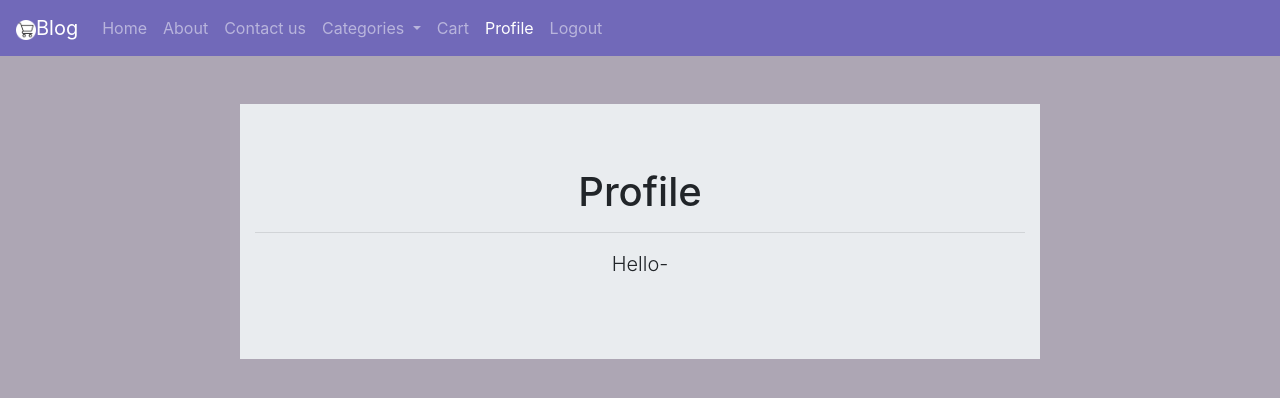
After one commit to Path-1312/E-commerce, a Django app: page /profile/ in a window 1280 px wide. The commit adds this page. Shown: the top 398 px of the page. Run offline with Django 4.2, Linux system fonts and the light colour scheme; a user stored in the database is signed in; data comes from the database, SQL or seed files in the repository; both versions use the stored data as it was after the commit; some libraries are stand-ins or nearby versions.

Commit message:
profile page

```diff
--- a/blog/urls.py
+++ b/blog/urls.py
@@ -21,4 +21,5 @@ urlpatterns = [
     path("login/", auth_views.LoginView.as_view(template_name="registration/login.html"), name="login"),
     path("logout/", auth_views.LogoutView.as_view(), name="logout"),
     path("signup/", views.signup_view, name="signup"),
+    path("profile/", views.profile, name="profile"),
 ]
--- a/blog/views.py
+++ b/blog/views.py
@@ -186,7 +186,14 @@ def signup_view(request):
     return render(request, "registration/signup.html", {"form": form})
 
 
+def profile(request):
+    if not request.user.is_authenticated:
+        messages.warning(request, "You need to log in to view your profile.")
+        return redirect('/login/')
 
+    cart_quantities = get_cart_quantities(request)
+    params = index(cart_quantities)
+    return render(request, 'blog/profile.html', params)
 
 
 
--- a/templates/blog/basic.html
+++ b/templates/blog/basic.html
@@ -22,11 +22,11 @@
           <li class="nav-item">
             <a class="nav-link" href="/">Home</span></a>
           </li>
-          <li class="nav-item">
-            <a class="nav-link" href="/about/">About</a>
+          <li class="nav-item {% if request.resolver_match.url_name == 'about' %}active{% endif %}">
+            <a class="nav-link" href="/about">About</a>
           </li>
-          <li class="nav-item">
-            <a class="nav-link" href="/contact us/">Contact Us</a>
+          <li class="nav-item {% if request.resolver_match.url_name == 'contact' %}active{% endif %}">
+            <a class="nav-link" href="/contact us/">Contact us</a>
           </li>
           <li class="nav-item dropdown">
             <a class="nav-link dropdown-toggle" href="#" role="button" data-toggle="dropdown" aria-expanded="false">
@@ -42,9 +42,11 @@
                 <a class="nav-link" href="/cart/">Cart</a>
               </li>
             </a>
+            <li class="nav-item {% if request.resolver_match.url_name == 'profile' %}active{% endif %}">
+              <a class="nav-link" href="/profile/">Profile</a>
+            </li>
             <li class="nav-item">
             {% if user.is_authenticated %}
-            {% comment %} <a class="nav-link" href="{% url 'profile' %}">Profile</a> {% endcomment %}
               <a class="nav-link" href="{% url 'logout' %}">Logout</a>
             {% else %}
               <a class="nav-link" href="{% url 'login' %}">Login</a>
--- a/templates/blog/cart.html
+++ b/templates/blog/cart.html
@@ -45,12 +45,14 @@
             </li>
             <a href="/cart/">
               <li>
-                <a class="nav-link" href="/cart/">Cart</a>
+                <a class="nav-link active" href="/cart/">Cart</a>
               </li>
             </a>
             <li class="nav-item">
+              <a class="nav-link" href="/profile/">Profile</a>
+          </li>
+            <li class="nav-item">
             {% if user.is_authenticated %}
-            {% comment %} <a class="nav-link" href="{% url 'profile' %}">Profile</a> {% endcomment %}
               <a class="nav-link" href="{% url 'logout' %}">Logout</a>
             {% else %}
               <a class="nav-link" href="{% url 'login' %}">Login</a>
--- a/templates/blog/category.html
+++ b/templates/blog/category.html
@@ -49,8 +49,10 @@
               </li>
             </a>
             <li class="nav-item">
+              <a class="nav-link" href="/profile/">Profile</a>
+          </li>
+            <li class="nav-item">
             {% if user.is_authenticated %}
-            {% comment %} <a class="nav-link" href="{% url 'profile' %}">Profile</a> {% endcomment %}
               <a class="nav-link" href="{% url 'logout' %}">Logout</a>
             {% else %}
               <a class="nav-link" href="{% url 'login' %}">Login</a>
--- a/templates/blog/home.html
+++ b/templates/blog/home.html
@@ -22,7 +22,7 @@
       </button>
       <div class="collapse navbar-collapse" id="navbarNav">
         <ul class="navbar-nav">
-          <li class="nav-item">
+          <li class="nav-item active">
             <a class="nav-link" href="/">Home</span></a>
           </li>
           <li class="nav-item">
@@ -47,8 +47,10 @@
             </li>
           </a>
           <li class="nav-item">
+            <a class="nav-link" href="/profile/">Profile</a>
+        </li>
+          <li class="nav-item">
           {% if user.is_authenticated %}
-          {% comment %} <a class="nav-link" href="{% url 'profile' %}">Profile</a> {% endcomment %}
             <a class="nav-link" href="{% url 'logout' %}">Logout</a>
           {% else %}
             <a class="nav-link" href="{% url 'login' %}">Login</a>
--- /dev/null
+++ b/templates/blog/profile.html
@@ -0,0 +1,24 @@
+{% extends "blog/basic.html" %}
+
+{% block title %}About{% endblock %}
+
+{% block body %}
+{% load static %}
+<div class="jumbotron jumbotron-fluid" style="width: 800px; margin:0 auto; ">
+    <div class="container">
+          <center><h1 class="mt-0">Profile</h1></center>
+          <div align="center">
+          </div>
+    <hr>
+            <center>
+                    <p class="lead">Hello{{ user.username }}</p>
+            </center>
+        </div>
+      </div>
+
+
+
+
+
+
+{% endblock %}
--- a/templates/blog/sub_category.html
+++ b/templates/blog/sub_category.html
@@ -46,8 +46,10 @@
             </li>
           </a>
           <li class="nav-item">
+            <a class="nav-link" href="/profile/">Profile</a>
+        </li>
+          <li class="nav-item">
           {% if user.is_authenticated %}
-          {% comment %} <a class="nav-link" href="{% url 'profile' %}">Profile</a> {% endcomment %}
             <a class="nav-link" href="{% url 'logout' %}">Logout</a>
           {% else %}
             <a class="nav-link" href="{% url 'login' %}">Login</a>
```
Also changed, not shown: templates/registration/base.html (+5 -3 lines), db.sqlite3.
